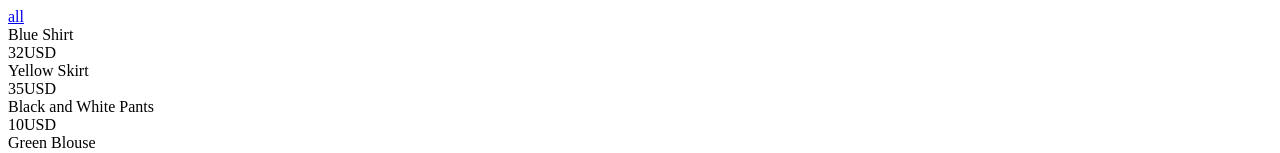
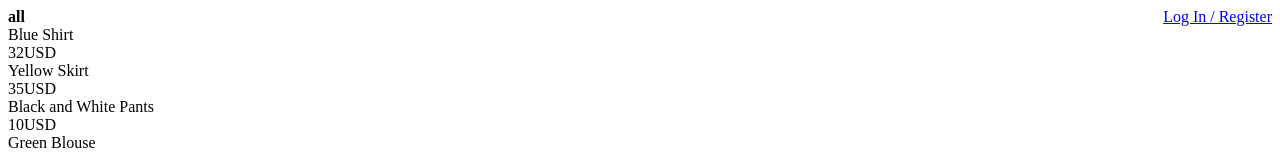
Before and after one commit to FranklinYu/Mongdim-Angular, an Angular app: page /items in a window 1280 px wide. Shown: the top 153 px of the page. Built offline with nearby package versions, Linux system fonts and the light colour scheme.

Commit message:
Generate OAuth component
Add styles to active router link.

```diff
--- a/src/app/app-routing.module.ts
+++ b/src/app/app-routing.module.ts
@@ -2,11 +2,15 @@ import { NgModule } from '@angular/core';
 import { Routes, RouterModule } from '@angular/router';
 
 import { ItemListComponent } from 'app/item-list/item-list.component'
+import { OauthComponent } from 'app/oauth/oauth.component'
 
 const routes: Routes = [
   {
     path: 'items',
     component: ItemListComponent
+  }, {
+    path: 'oauth',
+    component: OauthComponent
   }, {
     path: '',
     redirectTo: '/items',
--- a/src/app/app.component.css
+++ b/src/app/app.component.css
@@ -0,0 +1,10 @@
+.user-info {
+  float: right;
+}
+
+a.active {
+  pointer-events: none;
+  text-decoration: none;
+  font-weight: bolder;
+  color: inherit;
+}
--- a/src/app/app.component.html
+++ b/src/app/app.component.html
@@ -1,5 +1,10 @@
 <nav>
-  <a routerLink="/items">all</a>
+  <a routerLink="/items" routerLinkActive="active">all</a>
+  <div class="user-info">
+    <span class="new-user">
+      <a routerLink="/oauth" routerLinkActive="active">Log In / Register</a>
+    </span>
+  </div>
 </nav>
 
 <router-outlet></router-outlet>
--- a/src/app/app.module.ts
+++ b/src/app/app.module.ts
@@ -6,11 +6,13 @@ import { AppRoutingModule } from 'app/app-routing.module';
 import { AppComponent } from 'app/app.component';
 import { ItemListComponent } from 'app/item-list/item-list.component';
 import { ItemService } from 'app/services/item.service';
+import { OauthComponent } from 'app/oauth/oauth.component';
 
 @NgModule({
   declarations: [
     AppComponent,
-    ItemListComponent
+    ItemListComponent,
+    OauthComponent
   ],
   imports: [
     BrowserModule,
--- /dev/null
+++ b/src/app/oauth/oauth.component.html
@@ -0,0 +1,3 @@
+<p>
+  oauth works!
+</p>
--- /dev/null
+++ b/src/app/oauth/oauth.component.ts
@@ -0,0 +1,15 @@
+import { Component, OnInit } from '@angular/core';
+
+@Component({
+  selector: 'app-oauth',
+  templateUrl: './oauth.component.html',
+  styleUrls: ['./oauth.component.css']
+})
+export class OauthComponent implements OnInit {
+
+  constructor() { }
+
+  ngOnInit() {
+  }
+
+}
```
Also changed, not shown: src/app/oauth/oauth.component.css (added), 1 other file (tests, documents, lock files or other folders).
